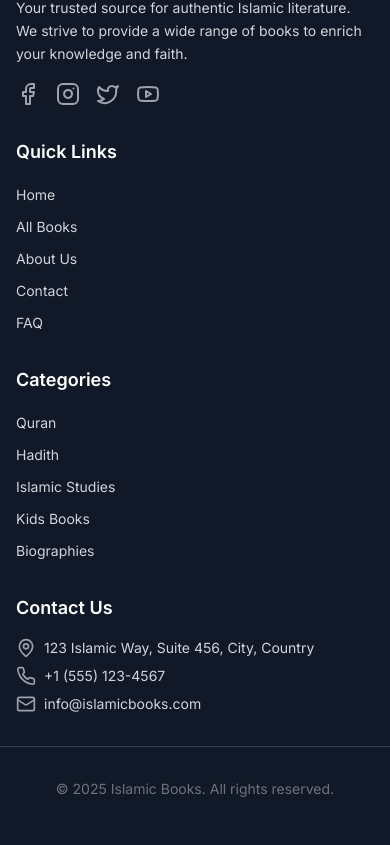
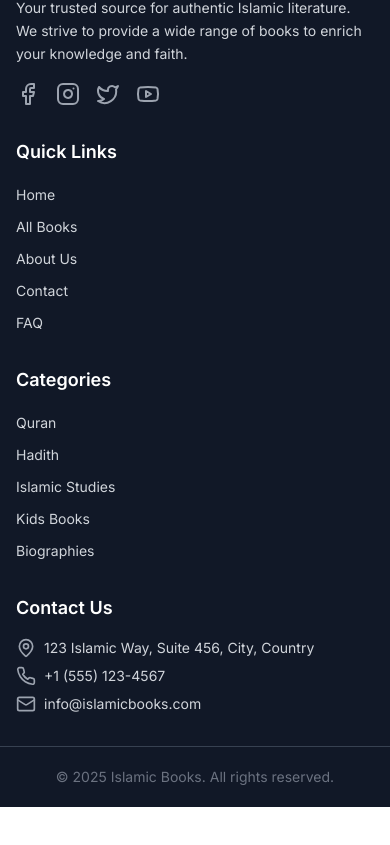
Before and after one commit to abdullazmat/arbooksellers, a Next.js app: page / in a window 390 px wide. Shown: the part 10176-11021 px from the top of the page. After the commit the page ends 10983 px from the top, so only its background shows below. Built offline with nearby package versions, Linux system fonts and the light colour scheme.

Commit message:
Update Footer component styles for improved spacing and alignment

```diff
--- a/components/layout/footer.tsx
+++ b/components/layout/footer.tsx
@@ -3,7 +3,7 @@ import { Facebook, Instagram, Twitter, Youtube, Mail, Phone, MapPin, BookOpen }
 
 export function Footer() {
   return (
-    <footer className="bg-gray-900 text-gray-300 py-12 md:py-16 font-inter">
+    <footer className="bg-gray-900 text-gray-300 pt-12 md:pt-16 font-inter">
       <div className="container mx-auto px-4 md:px-6 grid grid-cols-1 md:grid-cols-4 gap-8">
         {/* Company Info */}
         <div className="space-y-4">
@@ -113,7 +113,7 @@ export function Footer() {
         </div>
       </div>
 
-      <div className="border-t border-gray-700 mt-8 pt-8 text-center text-sm text-gray-500">
+      <div className="border-t border-gray-700 mt-8 py-5 text-center text-sm text-gray-500">
         &copy; {new Date().getFullYear()} Islamic Books. All rights reserved.
       </div>
     </footer>
```
